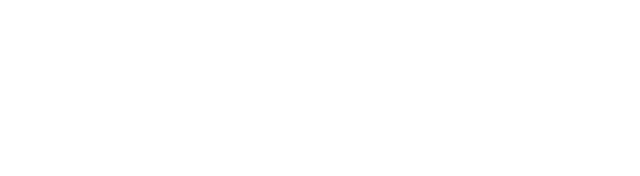
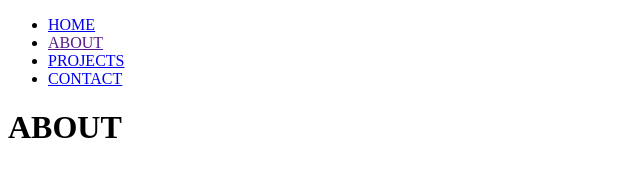
Before and after one commit to ahmrashad2024/mini-portfolio, a plain HTML site: page about.html in a window 1280 px wide. Shown: the whole page, without its empty margins (0-640 px from the left). Drawn offline with Linux system fonts and the light colour scheme.

Commit message:
navigation bar connecting 4 web pages

```diff
--- a/about.html
+++ b/about.html
@@ -6,8 +6,19 @@
     <title>Mini-Portfolio</title>
 </head>
 <body>
-    <header></header>
-    <main></main>
+    <header>
+        <nav>
+            <ul>
+                <li><a href="./index.html">HOME</a></li>
+                <li><a href="">ABOUT</a></li>
+                <li><a href="./projects.html">PROJECTS</a></li>
+                <li><a href="./contact.html">CONTACT</a></li>
+            </ul>
+        </nav>
+    </header>
+    <main>
+        <h1>ABOUT</h1>
+    </main>
     <footer></footer>
 </body>
 </html>
```
Also changed, not shown: contact.html (+13 -2 lines), index.html (+13 -2 lines), projects.html (+13 -2 lines).
